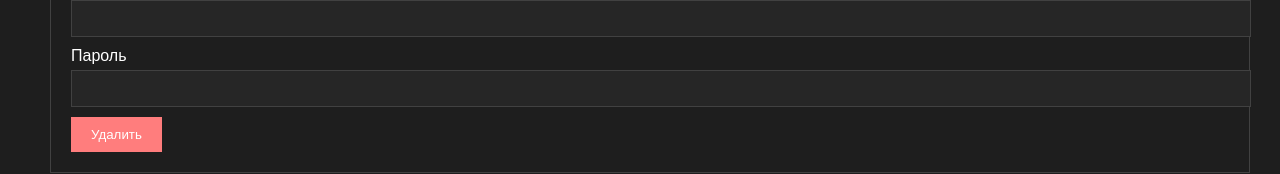
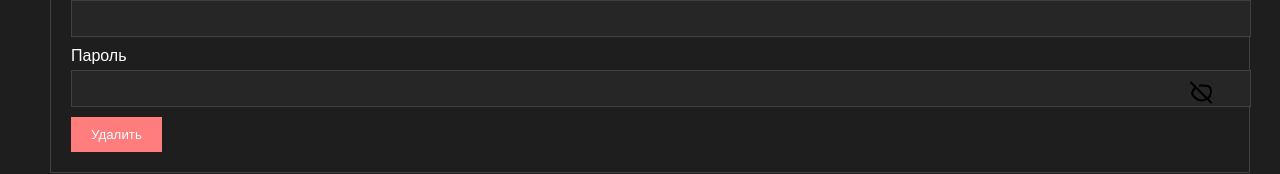
Before and after one commit to PaulRomanov/test_saasoft, a Vue app in the folder account-management/: page / in a window 1280 px wide. Both pictures are taken after a click on the button "Добавить учетную запись". Shown: the part 311-485 px from the top of the page. Built offline with nearby package versions, Linux system fonts and the light colour scheme.

Commit message:
Updating the logic, hiding the password.

```diff
--- a/account-management/src/components/AccountItem.vue
+++ b/account-management/src/components/AccountItem.vue
@@ -14,7 +14,13 @@
       <input class="account-item__input" v-model="account.login" :rules="loginRules" />
 
       <label class="account-item__label" v-if="account.type === 'Локальная'">Пароль</label>
-      <input class="account-item__input" v-model="account.password" v-if="account.type === 'Локальная'" :rules="passwordRules" />
+      <div class="account-item__password-wrapper" v-if="account.type === 'Локальная'">
+        <input class="account-item__input" :type="passwordVisible ? 'text' : 'password'" v-model="account.password" :rules="passwordRules" />
+        <button class="account-item__password-toggle" @click="togglePasswordVisibility">
+          <svg v-if="passwordVisible" xmlns="http://www.w3.org/2000/svg" width="24" height="24" viewBox="0 0 24 24" fill="none" stroke="currentColor" stroke-width="2" stroke-linecap="round" stroke-linejoin="round" class="lucide lucide-eye"><path d="M2 12s3-7 10-7 10 7 10 7-3 7-10 7-10-7-10-7Z"/><circle cx="12" cy="12" r="3"/></svg>
+          <svg v-else xmlns="http://www.w3.org/20://www.w3.org/2000/svg" width="24" height="24" viewBox="0 0 24 24" fill="none" stroke="currentColor" stroke-width="2" stroke-linecap="round" stroke-linejoin="round" class="lucide lucide-eye-off"><path d="M17.94 17.94a10.07 10.07 0 0 1-4.94 2.06c-7 0-10-7-10-7a9.5 9.5 0 0 1 3.22-5.63M18.36 18.36A9.96 9.96 0 0 0 22 12c0-7-3-7-10-7a9.5 9.5 0 0 0-1.22.12"/><line x1="2" x2="22" y1="2" y2="22"/></svg>
+        </button>
+      </div>
 
       <button class="account-item__delete-button" @click="$emit('delete')">Удалить</button>
     </div>
@@ -36,6 +42,12 @@ const emit = defineEmits(['update', 'delete']);
 const labelRules = [(v: any) => v.length <= 50 || 'Метка должна быть не более 50 символов'];
 const loginRules = [(v: any) => !!v || 'Логин обязателен', (v: any) => v.length <= 100 || 'Логин должен быть не более 100 символов'];
 const passwordRules = [(v: any) => !!v || 'Пароль обязателен', (v: any) => v.length <= 100 || 'Пароль должен быть не более 100 символов'];
+
+const passwordVisible = ref(false);
+
+const togglePasswordVisibility = () => {
+  passwordVisible.value = !passwordVisible.value;
+};
 
 watch(props.account, (newAccount) => {
   emit('update', newAccount);
@@ -72,6 +84,20 @@ watch(props.account, (newAccount) => {
     color: $color-font-secondary;
   }
 
+  &__password-wrapper {
+    position: relative;
+  }
+
+  &__password-toggle {
+    position: absolute;
+    top: 50%;
+    right: 10px;
+    transform: translateY(-50%);
+    background: none;
+    border: none;
+    cursor: pointer;
+  }
+
   &__delete-button {
     padding: 10px 20px;
     background-color: $color-red;
--- a/account-management/src/stores/accounts.ts
+++ b/account-management/src/stores/accounts.ts
@@ -14,20 +14,26 @@ interface State {
 
 export const useAccountsStore = defineStore('accounts', {
   state: (): State => ({
-    accounts: [],
+    accounts: JSON.parse(localStorage.getItem('accounts') || '[]'),
   }),
   actions: {
     addAccount(account: Account) {
       this.accounts.push(account);
+      this.saveAccounts();
     },
     updateAccount(id: number, account: Account) {
       const index = this.accounts.findIndex((a) => a.id === id);
       if (index !== -1) {
         this.accounts[index] = account;
+        this.saveAccounts();
       }
     },
     deleteAccount(id: number) {
       this.accounts = this.accounts.filter((a) => a.id !== id);
+      this.saveAccounts();
+    },
+    saveAccounts() {
+      localStorage.setItem('accounts', JSON.stringify(this.accounts));
     },
   },
 });
```
